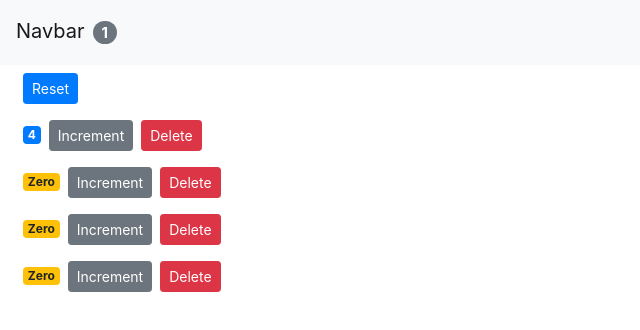
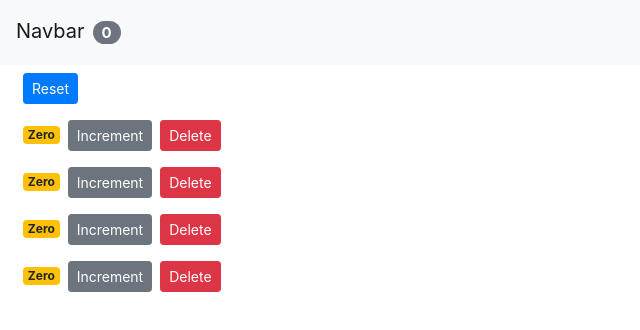
Before and after one commit to edgarbrignoni/react-shopping-cart-pattern, a React (Create React App) app: page / in a window 1280 px wide. Shown: the top 330 px of the page, without its empty margins (0-640 px from the left). Built offline with nearby package versions, Linux system fonts and the light colour scheme.

Commit message:
Set all values to 0 on mount

```diff
--- a/src/App.js
+++ b/src/App.js
@@ -6,7 +6,7 @@ import "./App.css";
 class App extends Component {
   state = {
     counters: [
-      { id: 1, value: 4 },
+      { id: 1, value: 0 },
       { id: 2, value: 0 },
       { id: 3, value: 0 },
       { id: 4, value: 0 },
```
